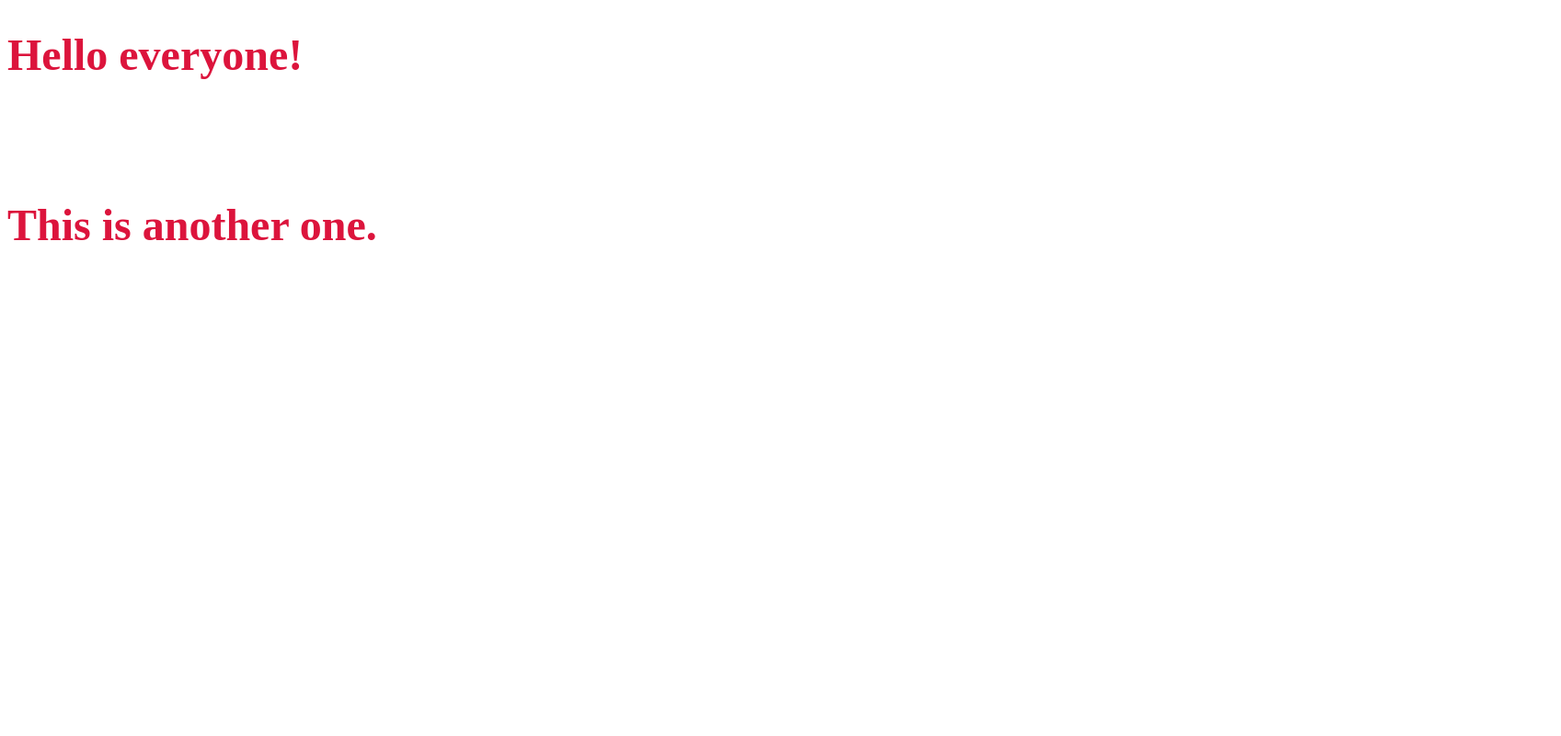
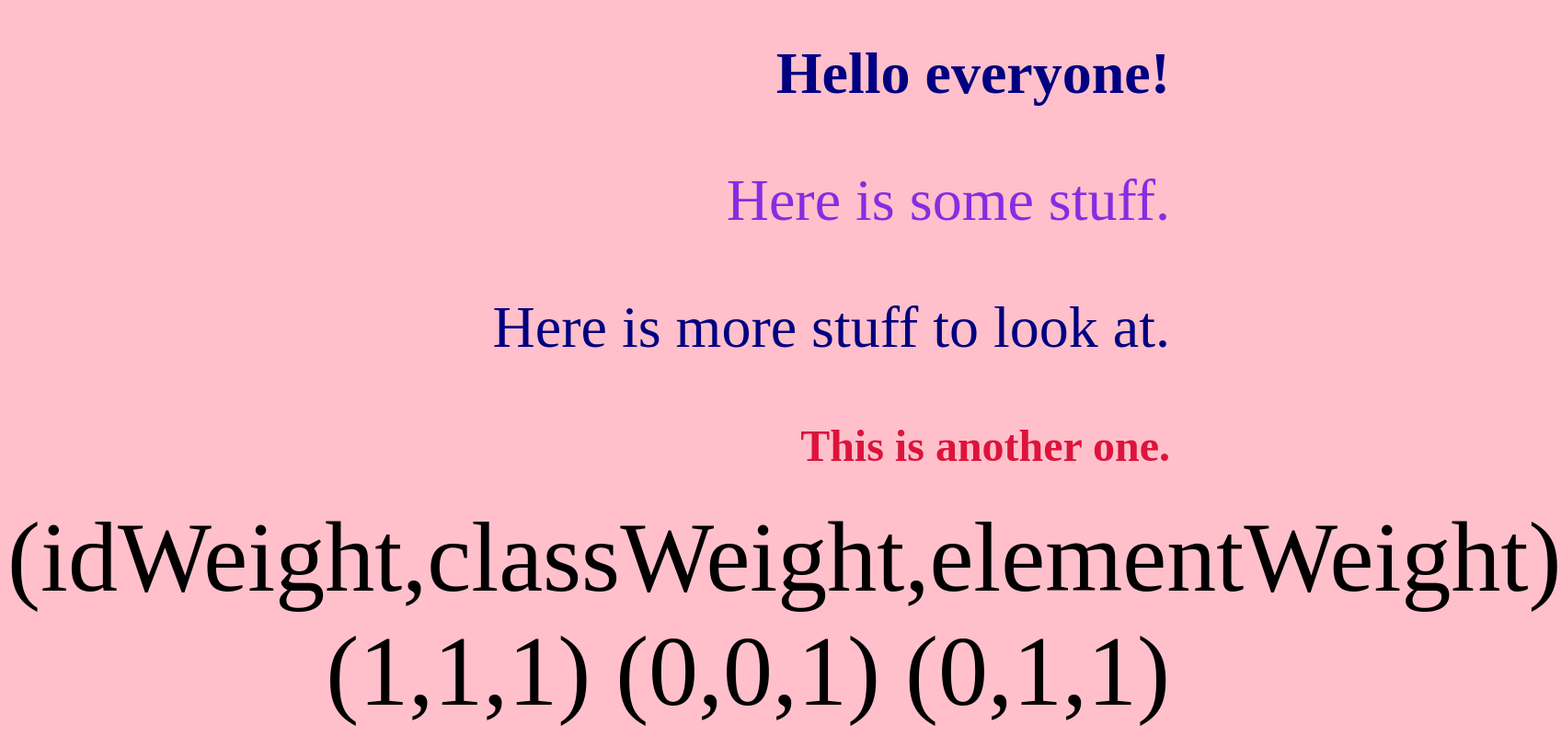
Before and after one commit to earleharrisjr/git-repo-practice, a plain HTML site: page Git-Exercises/index.html in a window 1280 px wide. Shown: the whole page at 92% size, 1697 px wide, since content can reach past the window. Drawn offline with Linux system fonts and the light colour scheme.

Commit message:
we added more stuff

```diff
--- a/Git-Exercises/index.html
+++ b/Git-Exercises/index.html
@@ -4,13 +4,18 @@
         <link rel="stylesheet" href="style.css">
     </head>
     <body>
-        <h1>
+        <h1 class ="test">
             Hello everyone!
         </h1>
-        <p>Here is some stuff.</p>
-        <p>Here is more stuff to look at.</p>
+        <p id = "hashtag" class="test" >Here is some stuff.</p>
+        <p class = "test">Here is more stuff to look at.</p>
         <h1>
             This is another one.
         </h1>
     </body>
 </html>
+
+(idWeight,classWeight,elementWeight)
+(1,1,1)
+(0,0,1)
+(0,1,1)
--- a/Git-Exercises/style.css
+++ b/Git-Exercises/style.css
@@ -1,3 +1,15 @@
+#hashtag {
+    color:blueviolet;
+}
+body {
+    text-align: center;
+    font-size: 108px;
+}
+.test{
+    color:navy;
+    font-size: 64px;
+}
+
 h1 {
     font-size: 48px;
     color: crimson;
@@ -6,3 +18,10 @@ p{
     color: white;
     font-size: 20px;
 }
+body {
+    background-color: pink;
+    text-align: right;
+}
+p.test#id {
+
+}
```
